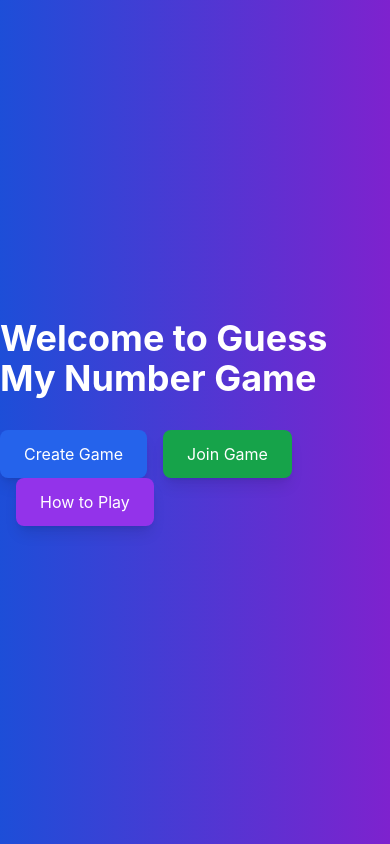
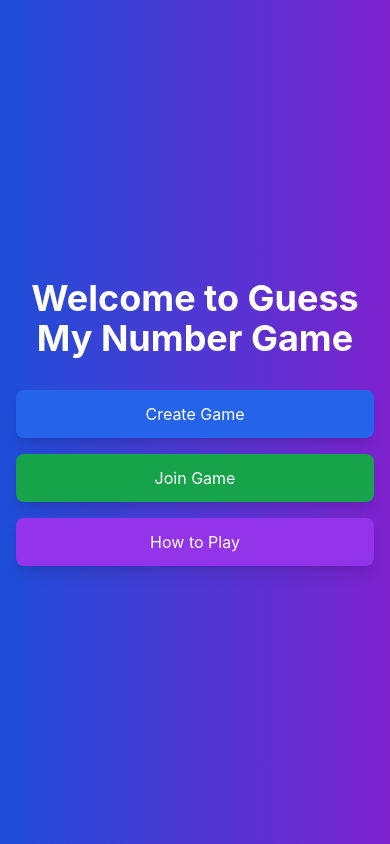
Before and after one commit to wkn00/gsm, a React (Create React App) app: page / in a window 390 px wide. Built offline with nearby package versions, Linux system fonts and the light colour scheme.

Commit message:
Fixed Home PAGE for mobile

```diff
--- a/src/components/Home.tsx
+++ b/src/components/Home.tsx
@@ -5,23 +5,23 @@ const Home: React.FC = () => {
     const navigate = useNavigate();
 
     return (
-        <div className="min-h-screen bg-gradient-to-r from-blue-700 to-purple-700 flex flex-col items-center justify-center text-white">
-            <h1 className="text-4xl font-bold mb-8">Welcome to Guess My Number Game</h1>
-            <div className="space-x-4">
+        <div className="min-h-screen bg-gradient-to-r from-blue-700 to-purple-700 flex flex-col items-center justify-center text-white p-4">
+            <h1 className="text-4xl font-bold mb-8 text-center">Welcome to Guess My Number Game</h1>
+            <div className="grid grid-cols-1 md:grid-cols-3 gap-4 w-full max-w-md">
                 <button
-                    className="px-6 py-3 bg-blue-600 hover:bg-blue-700 rounded-lg shadow-lg transition duration-300 ease-in-out transform hover:-translate-y-1"
+                    className="px-6 py-3 bg-blue-600 hover:bg-blue-700 rounded-lg shadow-lg transition duration-300 ease-in-out transform hover:-translate-y-1 whitespace-nowrap"
                     onClick={() => navigate('/create')}
                 >
                     Create Game
                 </button>
                 <button
-                    className="px-6 py-3 bg-green-600 hover:bg-green-700 rounded-lg shadow-lg transition duration-300 ease-in-out transform hover:-translate-y-1"
+                    className="px-6 py-3 bg-green-600 hover:bg-green-700 rounded-lg shadow-lg transition duration-300 ease-in-out transform hover:-translate-y-1 whitespace-nowrap"
                     onClick={() => navigate('/join')}
                 >
                     Join Game
                 </button>
                 <button
-                    className="px-6 py-3 bg-purple-600 hover:bg-purple-700 rounded-lg shadow-lg transition duration-300 ease-in-out transform hover:-translate-y-1"
+                    className="px-6 py-3 bg-purple-600 hover:bg-purple-700 rounded-lg shadow-lg transition duration-300 ease-in-out transform hover:-translate-y-1 whitespace-nowrap"
                     onClick={() => navigate('/how-to-play')}
                 >
                     How to Play
```
